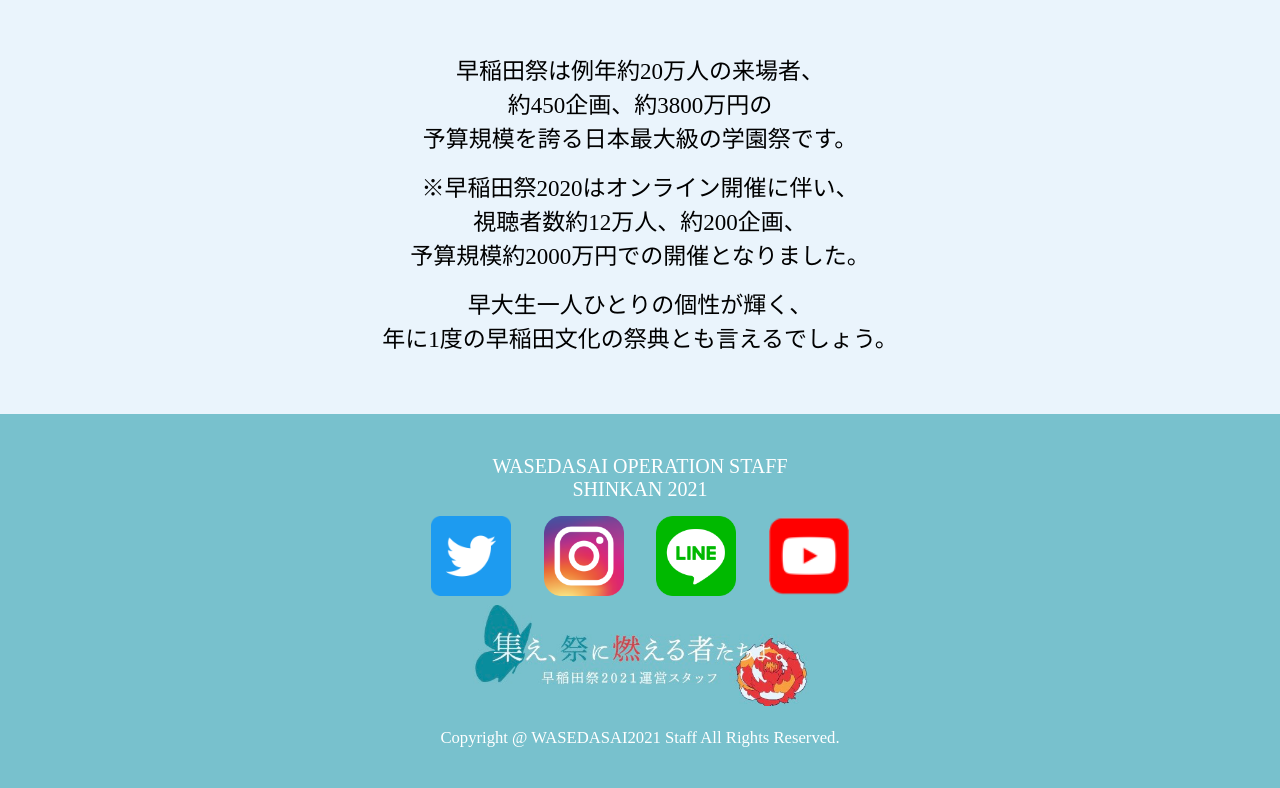
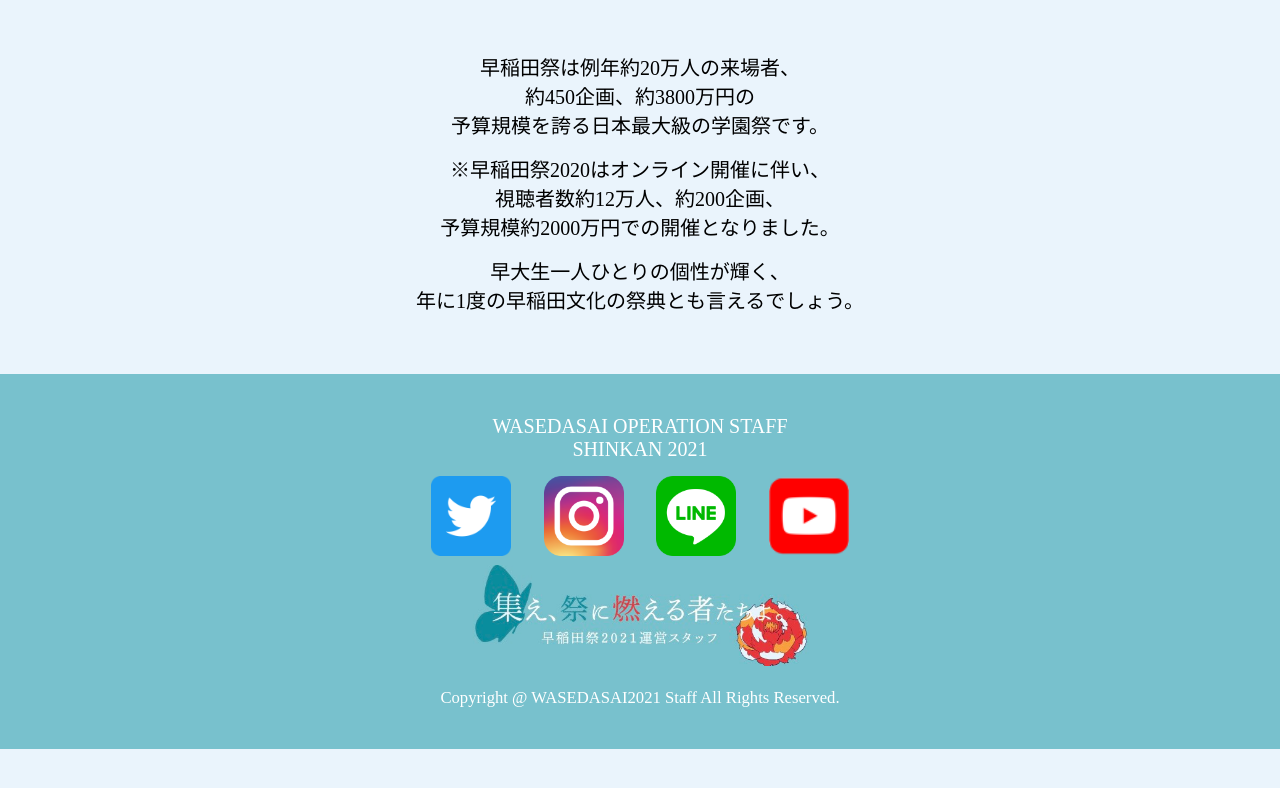
Before and after one commit to wasedasai2021shinkan/about, a plain HTML site: page index.html in a window 1280 px wide. Shown: the part 1022-1810 px from the top of the page. After the commit the page ends 1771 px from the top, so only its background shows below. Drawn offline with Linux system fonts and the light colour scheme.

Commit message:
Update aboutwasedasai.css

```diff
--- a/aboutwasedasai.css
+++ b/aboutwasedasai.css
@@ -7,7 +7,7 @@
 }
 
 .text{
-  font-size: 23px;
+  font-size: 20px;
   text-align: center;
   margin-bottom:60px;
   margin-top:50px;
@@ -40,7 +40,6 @@ header {
   z-index: 10;
   display: flex;
 font-family:serif;
-  font-weight:bold;
 }
 
 
```
